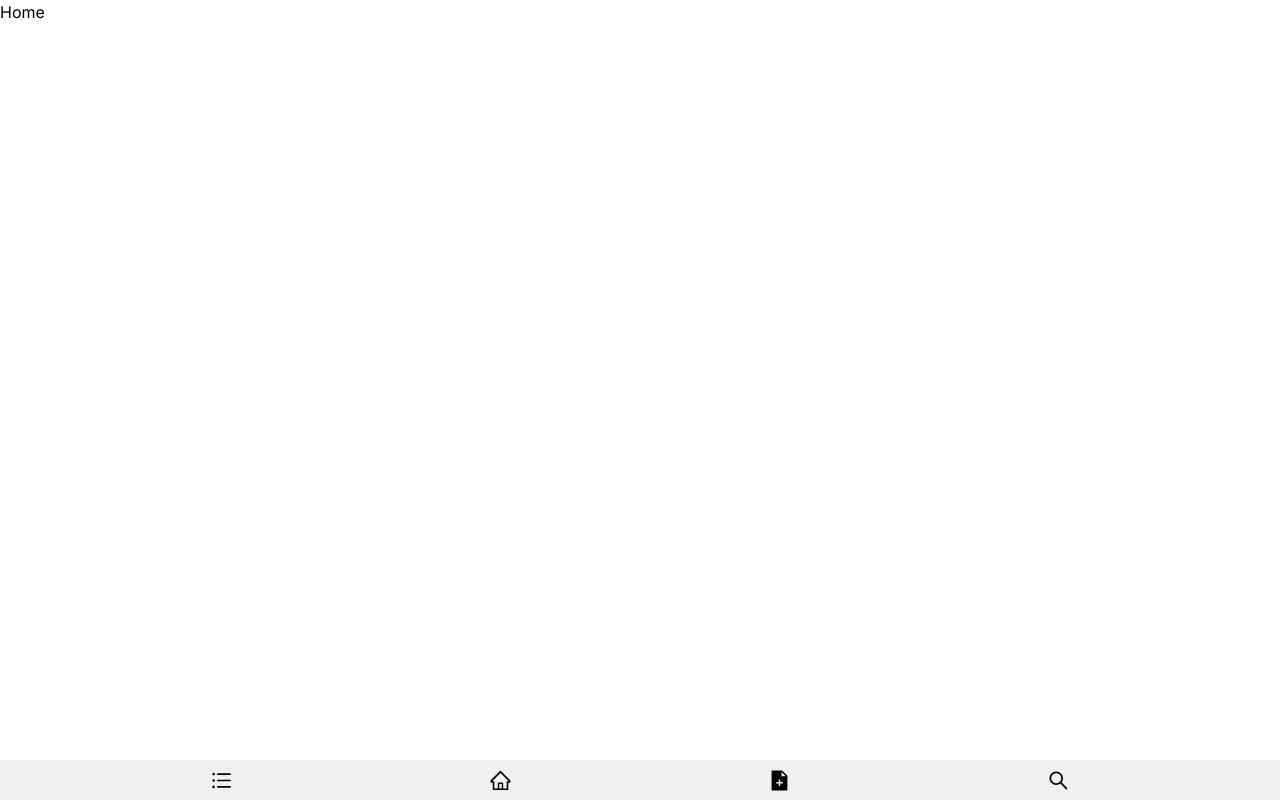
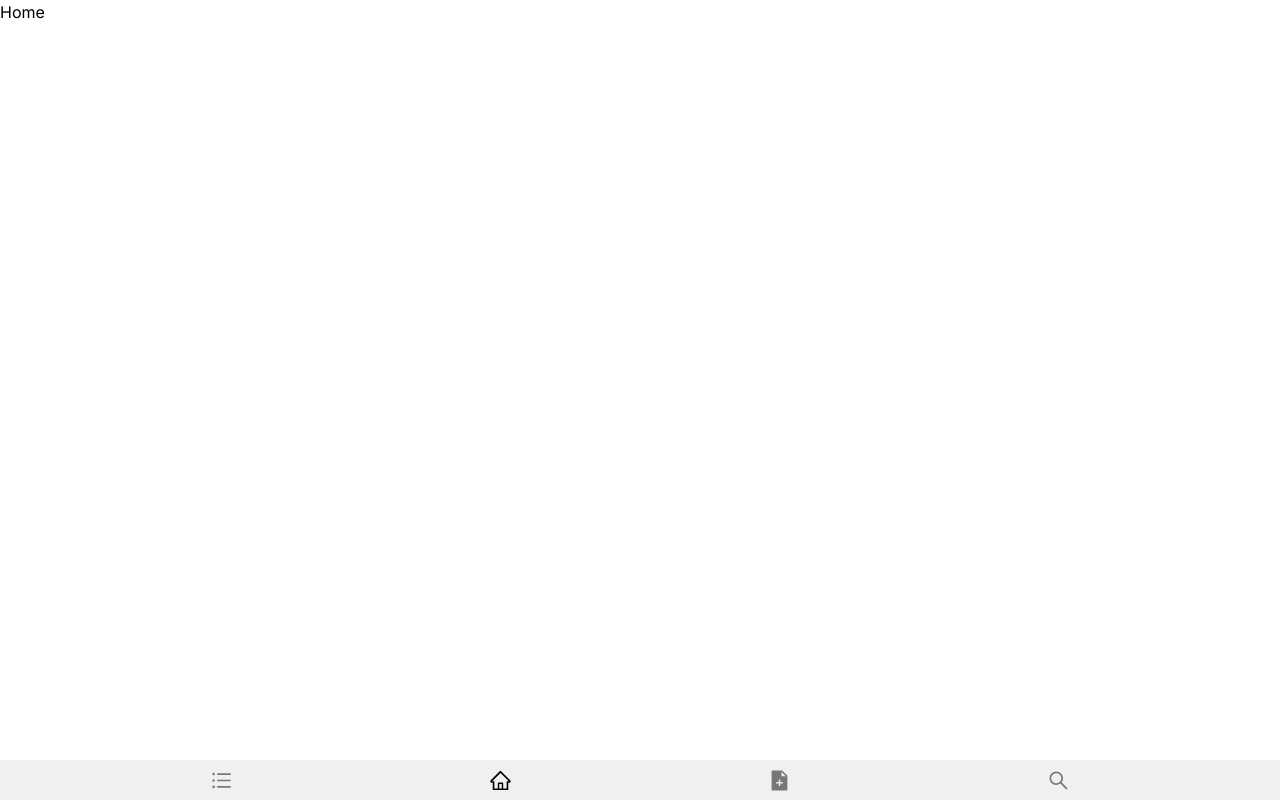
Before and after one commit to Anu78/inventorytrack, a React (Vite) app: page / in a window 1280 px wide. Built offline with nearby package versions, Linux system fonts and the light colour scheme.

Commit message:
added opacity on footer

```diff
--- a/src/App.jsx
+++ b/src/App.jsx
@@ -4,6 +4,7 @@ import Footer from "./components/Footer"
 import AddItem from "./pages/AddItem"
 import GroceryList from "./pages/GroceryList"
 import Home from "./pages/Home"
+import Search from './pages/Search'
 function App() {
 
   return (
@@ -13,6 +14,7 @@ function App() {
             <Route path="/" element={<Home />} />
             <Route path="/additem" element={<AddItem />} />
             <Route path="/list" element={<GroceryList />} />
+            <Route path="/search" element={<Search/>}/>
           </Routes>
         </div>
         <Footer />
--- a/src/components/Footer.css
+++ b/src/components/Footer.css
@@ -11,6 +11,3 @@
   width: 100%;
   height: 5vh;
 }
-
-.icon {
-}
--- a/src/components/Footer.jsx
+++ b/src/components/Footer.jsx
@@ -1,28 +1,43 @@
-import { Link } from "react-router-dom";
+import { Link, useLocation } from "react-router-dom";
 import "./Footer.css"
 import { AiOutlineUnorderedList, AiFillFileAdd, AiOutlineHome, AiOutlineSearch } from "react-icons/ai"
 
 const Navbar = () => {
+
+  const location = useLocation()
+
   return (
     <div className="footer">
       <div className="icon">
         <Link to="/list">
-            <AiOutlineUnorderedList size={23} />
+          <AiOutlineUnorderedList
+            size={23}
+            className={location.pathname === "/list" ? "" : "opacity-50"}
+          />
         </Link>
       </div>
       <div className="icon">
         <Link to="/">
-            <AiOutlineHome size={23} />
+          <AiOutlineHome
+            size={23}
+            className={location.pathname === "/" ? "" : "opacity-50"}
+          />
         </Link>
       </div>
       <div className="icon">
         <Link to="/additem">
-            <AiFillFileAdd size={23} />
+          <AiFillFileAdd
+            size={23}
+            className={location.pathname === "/additem" ? "" : "opacity-50"}
+          />
         </Link>
       </div>
       <div className="icon">
-          <Link to="/additem">
-            <AiOutlineSearch size={23} />
+        <Link to="/search">
+          <AiOutlineSearch
+            size={23}
+            className={location.pathname === "/search" ? "" : "opacity-50"}
+          />
         </Link>
       </div>
     </div>
```
Lines whose indentation alone changed are shown as unchanged.
